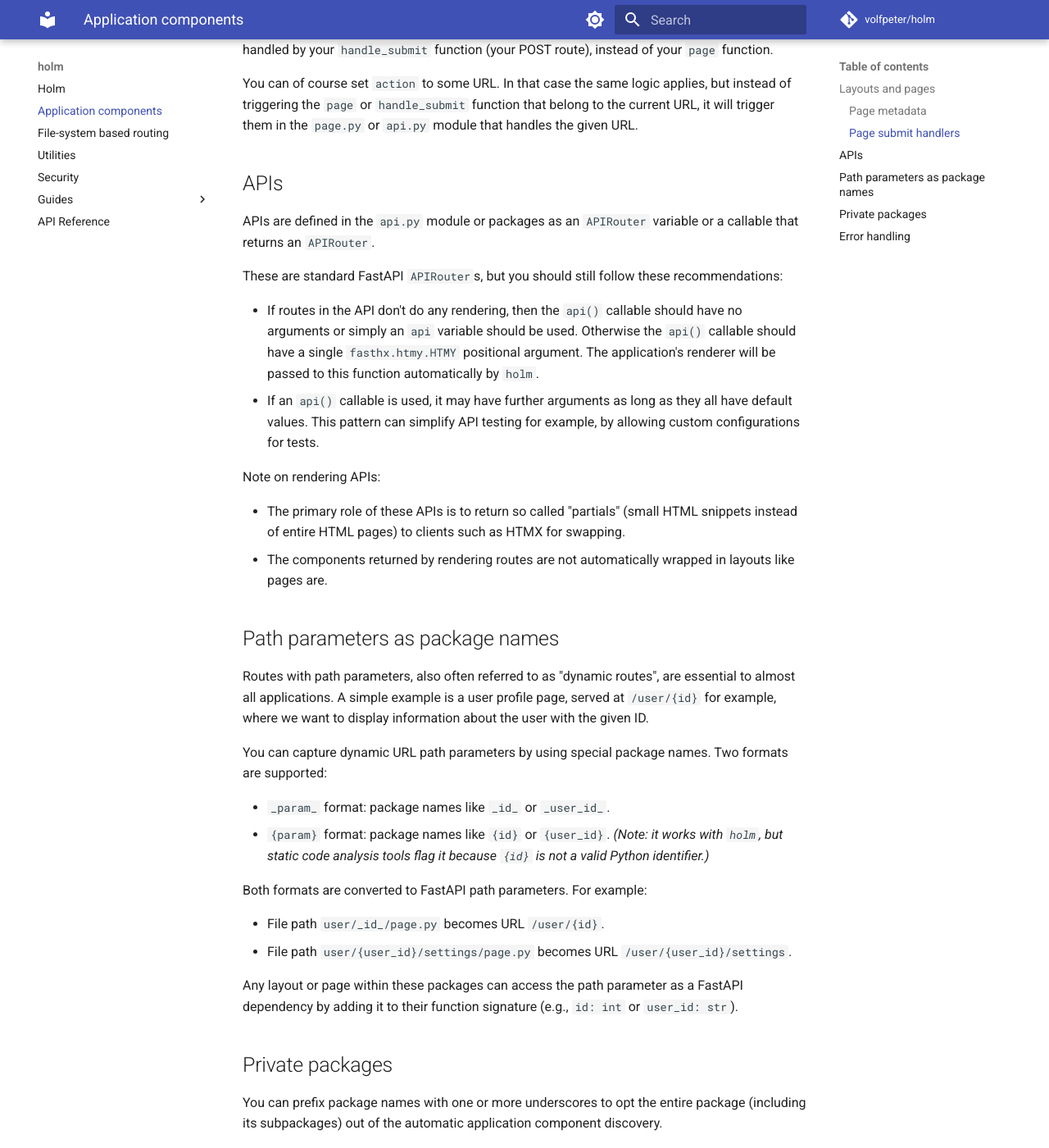
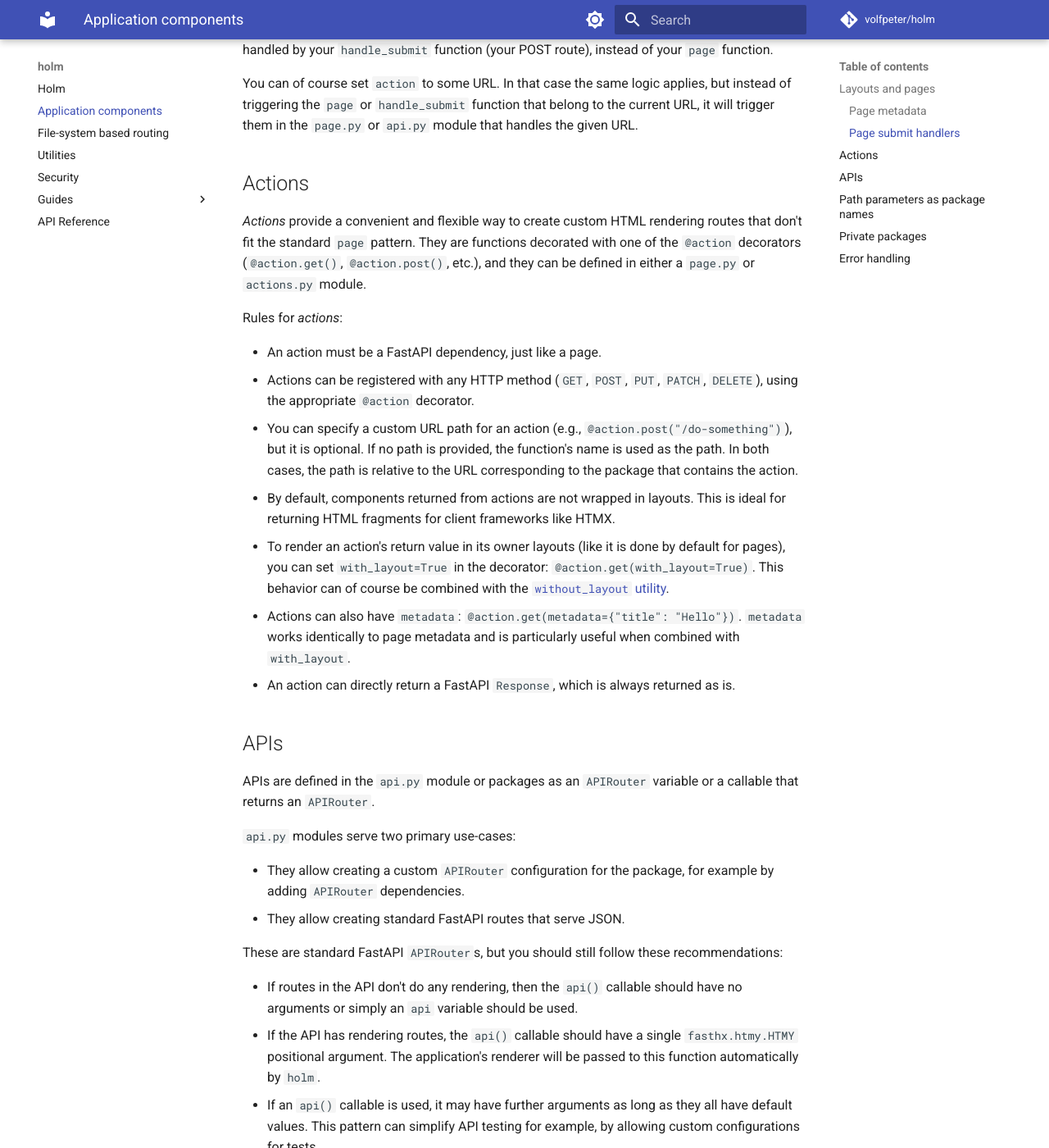
Before and after one commit to volfpeter/holm, an MkDocs documentation site: the page built from docs/application-components.md, in a window 1280 px wide and 1400 px high, scrolled down 2153 px. Shown: the whole window at 82% size. Built offline with MkDocs 1.6.1 and Material for MkDocs 9.7.7, drawn with Linux system fonts in a browser that asks for light colours; comment, search, counter and statistics services are not loaded; some of the changed text lies outside the part shown.

Commit message:
docs: add actions to the application components doc

```diff
--- a/docs/application-components.md
+++ b/docs/application-components.md
@@ -13,7 +13,7 @@ Rules for *layouts*:
 - `layout` can have additional arguments (position or keyword and keyword-only, but not positional-only). These arguments must be FastAPI dependencies. They will be automatically resolved during each request.
 - Returning a tuple or a list from a layout is **not allowed** unless the value is a `htmy.ComponentSequence`. Tuples and lists are always interpreted and treated as component sequences, so you don't need to track what kinds of components pages and layouts return. See `htmy.is_component_sequence()` for more information.
 
-By default, layouts automatically wrap all layouts and pages in subpackages. You can opt out of this behavior by wrapping the return value of a layout or page with the [`without_layout` utility](utilities.md#without_layout)
+By default, layouts automatically wrap all layouts and pages in subpackages. You can opt out of this behavior by wrapping the return value of a layout or page with the [`without_layout` utility](utilities.md#without_layout).
 
 *Tip: layouts can provide context for their entire subtree by wrapping the subtree with a `htmy` `ContextProvider` component.*
 
@@ -49,17 +49,38 @@ For forms that trigger state change on the server, you should set the form `meth
 
 You can of course set `action` to some URL. In that case the same logic applies, but instead of triggering the `page` or `handle_submit` function that belong to the current URL, it will trigger them in the `page.py` or `api.py` module that handles the given URL.
 
+## Actions
+
+*Actions* provide a convenient and flexible way to create custom HTML rendering routes that don't fit the standard `page` pattern. They are functions decorated with one of the `@action` decorators (`@action.get()`, `@action.post()`, etc.), and they can be defined in either a `page.py` or `actions.py` module.
+
+Rules for *actions*:
+
+- An action must be a FastAPI dependency, just like a page.
+- Actions can be registered with any HTTP method (`GET`, `POST`, `PUT`, `PATCH`, `DELETE`), using the appropriate `@action` decorator.
+- You can specify a custom URL path for an action (e.g., `@action.post("/do-something")`), but it is optional. If no path is provided, the function's name is used as the path. In both cases, the path is relative to the URL corresponding to the package that contains the action.
+- By default, components returned from actions are not wrapped in layouts. This is ideal for returning HTML fragments for client frameworks like HTMX.
+- To render an action's return value in its owner layouts (like it is done by default for pages), you can set `with_layout=True` in the decorator: `@action.get(with_layout=True)`. This behavior can of course be combined with the [`without_layout` utility](utilities.md#without_layout).
+- Actions can also have `metadata`: `@action.get(metadata={"title": "Hello"})`. `metadata` works identically to page metadata and is particularly useful when combined with `with_layout`.
+- An action can directly return a FastAPI `Response`, which is always returned as is.
+
 ## APIs
 
 APIs are defined in the `api.py` module or packages as an `APIRouter` variable or a callable that returns an `APIRouter`.
 
+`api.py` modules serve two primary use-cases:
+
+- They allow creating a custom `APIRouter` configuration for the package, for example by adding `APIRouter` dependencies.
+- They allow creating standard FastAPI routes that serve JSON.
+
 These are standard FastAPI `APIRouter`s, but you should still follow these recommendations:
 
-- If routes in the API don't do any rendering, then the `api()` callable should have no arguments or simply an `api` variable should be used. Otherwise the `api()` callable should have a single `fasthx.htmy.HTMY` positional argument. The application's renderer will be passed to this function automatically by `holm`.
+- If routes in the API don't do any rendering, then the `api()` callable should have no arguments or simply an `api` variable should be used.
+- If the API has rendering routes, the `api()` callable should have a single `fasthx.htmy.HTMY` positional argument. The application's renderer will be passed to this function automatically by `holm`.
 - If an `api()` callable is used, it may have further arguments as long as they all have default values. This pattern can simplify API testing for example, by allowing custom configurations for tests.
 
 Note on rendering APIs:
 
+- They are a lower-level alternative to [actions](#actions). In most cases, you should prefer using actions instead: they are simpler and more powerful.
 - The primary role of these APIs is to return so called "partials" (small HTML snippets instead of entire HTML pages) to clients such as HTMX for swapping.
 - The components returned by rendering routes are not automatically wrapped in layouts like pages are.
 
```
Also changed, not shown: docs/api.md (line endings or trailing spaces).
